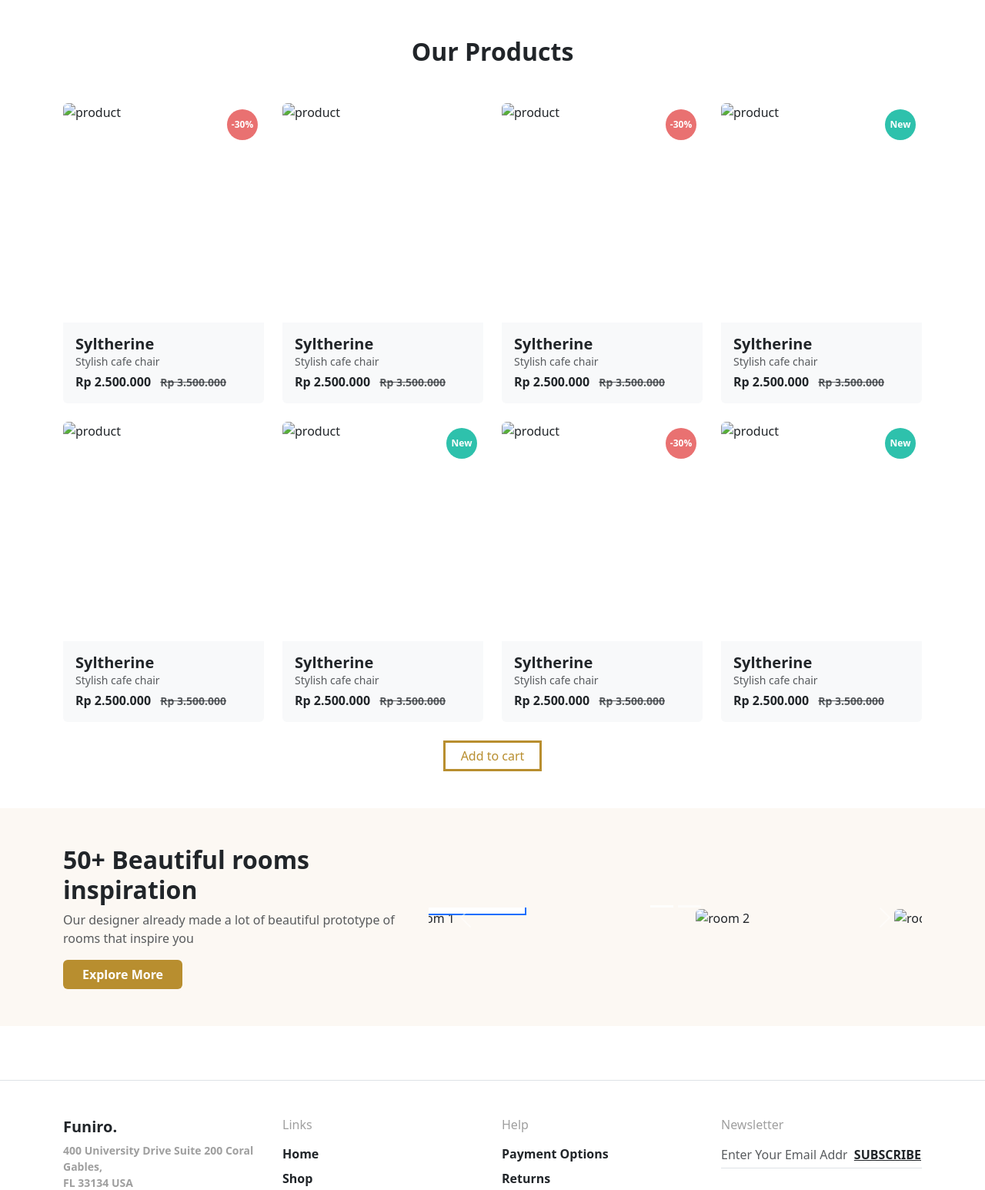
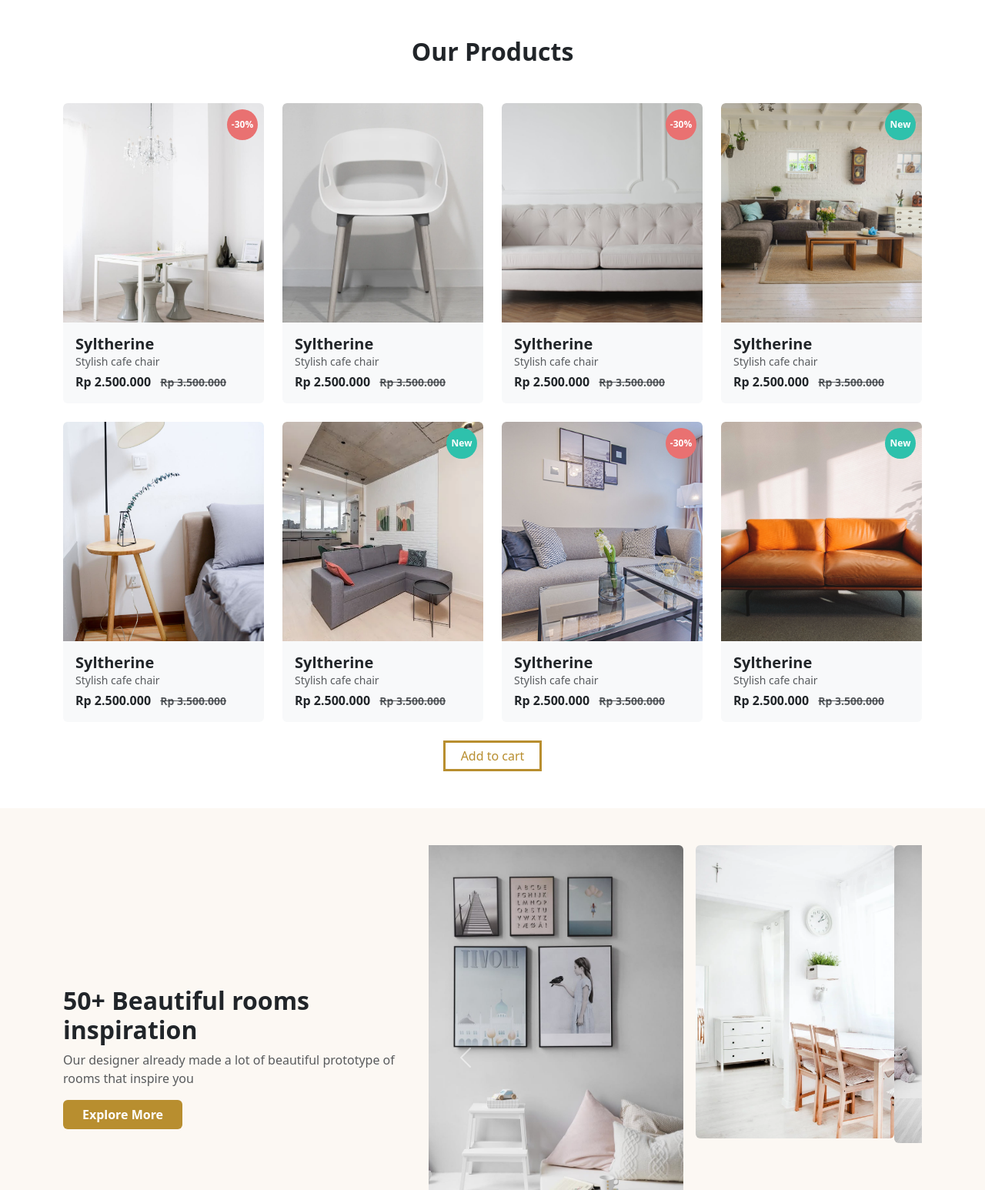
Before and after one commit to esraa96/furniture, a plain HTML site: page index.html in a window 1280 px wide. Shown: the part 800-2346 px from the top of the page at 77% size. Drawn offline with nearby package versions, Linux system fonts and the light colour scheme; the site is published under a folder, as on GitHub Pages, so addresses that start at the root find nothing.

Commit message:
Update index.html

```diff
--- a/index.html
+++ b/index.html
@@ -74,7 +74,7 @@
   <section class="position-relative" style="height: 100vh;">
 
     <div class="w-100 h-100 position-absolute top-0 start-0"
-      style="background-image: url('/img/a11f805aade2224f1d6658764a2395df.jpg'); background-size: cover; background-position: center;">
+      style="background-image: url('./img/a11f805aade2224f1d6658764a2395df.jpg'); background-size: cover; background-position: center;">
     </div>
 
     <div class="container h-100 position-relative">
@@ -109,7 +109,7 @@
             </span>
 
             <!-- Image -->
-            <img src="/img/43eebd52ea72d60650f31030ec4bf7e6.png" class="card-img-top img-fluid h-285 object-fit-cover"
+            <img src="./img/43eebd52ea72d60650f31030ec4bf7e6.png" class="card-img-top img-fluid h-285 object-fit-cover"
               style="height: 285px;" alt="product">
 
             <!-- Hover -->
@@ -138,7 +138,7 @@
 
 
             <!-- Image -->
-            <img src="/img/bdb0310fb379a6b1828809d2c0652533.png" class="card-img-top img-fluid h-285 object-fit-cover"
+            <img src="./img/bdb0310fb379a6b1828809d2c0652533.png" class="card-img-top img-fluid h-285 object-fit-cover"
               style="height: 285px;" alt="product">
 
             <!-- Hover Overlay -->
@@ -171,7 +171,7 @@
               -30%
             </span>
             <!-- Image -->
-            <img src="/img/7c62fb49f7d4a1a6a5dc5959b40150ed.png" class="card-img-top img-fluid h-285 object-fit-cover"
+            <img src="./img/7c62fb49f7d4a1a6a5dc5959b40150ed.png" class="card-img-top img-fluid h-285 object-fit-cover"
               style="height: 285px;" alt="product">
 
             <!-- Hover Overlay -->
@@ -204,7 +204,7 @@
               New
             </span>
             <!-- Image -->
-            <img src="/img/4a5dbc0c29efbae1beca6ab40dd9b598.jpg" class="card-img-top img-fluid h-285 object-fit-cover"
+            <img src="./img/4a5dbc0c29efbae1beca6ab40dd9b598.jpg" class="card-img-top img-fluid h-285 object-fit-cover"
               style="height: 285px;" alt="product">
 
             <!-- Hover Overlay -->
@@ -233,7 +233,7 @@
 
 
             <!-- Image -->
-            <img src="/img/a7c05024ab4e27374edb12195b6559e2.png" class="card-img-top img-fluid h-285 object-fit-cover"
+            <img src="./img/a7c05024ab4e27374edb12195b6559e2.png" class="card-img-top img-fluid h-285 object-fit-cover"
               style="height: 285px;" alt="product">
 
             <!-- Hover Overlay -->
@@ -266,7 +266,7 @@
               New
             </span>
             <!-- Image -->
-            <img src="/img/ea43a4c55f9e28aa3592f17ff47a4303.png" class="card-img-top img-fluid h-285 object-fit-cover"
+            <img src="./img/ea43a4c55f9e28aa3592f17ff47a4303.png" class="card-img-top img-fluid h-285 object-fit-cover"
               style="height: 285px;" alt="product">
 
             <!-- Hover Overlay -->
@@ -299,7 +299,7 @@
               -30%
             </span>
             <!-- Image -->
-            <img src="/img/e77ede2f478b2f26210bd264978981f6.jpg" class="card-img-top img-fluid h-285 object-fit-cover"
+            <img src="./img/e77ede2f478b2f26210bd264978981f6.jpg" class="card-img-top img-fluid h-285 object-fit-cover"
               style="height: 285px;" alt="product">
 
             <!-- Hover Overlay -->
@@ -332,7 +332,7 @@
               New
             </span>
             <!-- Image -->
-            <img src="/img/3d98b27fb98ee49958d7089f10d39dfe.jpg" class="card-img-top img-fluid h-285 object-fit-cover"
+            <img src="./img/3d98b27fb98ee49958d7089f10d39dfe.jpg" class="card-img-top img-fluid h-285 object-fit-cover"
               style="height: 285px;" alt="product">
 
             <!-- Hover Overlay -->
@@ -394,14 +394,14 @@
               <div class="carousel-item active">
                 <div class="row gx-3">
                   <div class="col-7 position-relative">
-                    <img src="/img/4961c3801f4c07439f27b13468e5e545.png" class="img-fluid rounded w-100" alt="room 1">
+                    <img src="./img/4961c3801f4c07439f27b13468e5e545.png" class="img-fluid rounded w-100" alt="room 1">
                     <div class="position-absolute bottom-0 start-0 m-3 bg-white p-3 border border-2 border-primary" style="max-width: 90%;">
                       <small class="text-muted">01 — Bed Room</small>
                       <h5 class="mb-0 fw-bold">Inner Peace</h5>
                     </div>
                   </div>
                   <div class="col-5">
-                    <img src="/img/d1b18b523420e79dda1e92951ecde49b.png" class="img-fluid rounded w-100" alt="room 2">
+                    <img src="./img/d1b18b523420e79dda1e92951ecde49b.png" class="img-fluid rounded w-100" alt="room 2">
                   </div>
                 </div>
               </div>
@@ -410,10 +410,10 @@
               <div class="carousel-item">
                 <div class="row gx-3">
                   <div class="col-5">
-                    <img src="/img/4961c3801f4c07439f27b13468e5e545.png" class="img-fluid rounded w-100" alt="room 1 again but small">
+                    <img src="./img/4961c3801f4c07439f27b13468e5e545.png" class="img-fluid rounded w-100" alt="room 1 again but small">
                   </div>
                   <div class="col-7 position-relative">
-                    <img src="/img/d1b18b523420e79dda1e92951ecde49b.png" class="img-fluid rounded w-100" alt="room 2 bigger">
+                    <img src="./img/d1b18b523420e79dda1e92951ecde49b.png" class="img-fluid rounded w-100" alt="room 2 bigger">
                     <div class="position-absolute bottom-0 start-0 m-3 bg-white p-3 border border-2 border-primary" style="max-width: 90%;">
                       <small class="text-muted">02 — Living Room</small>
                       <h5 class="mb-0 fw-bold">Calm Space</h5>
```
